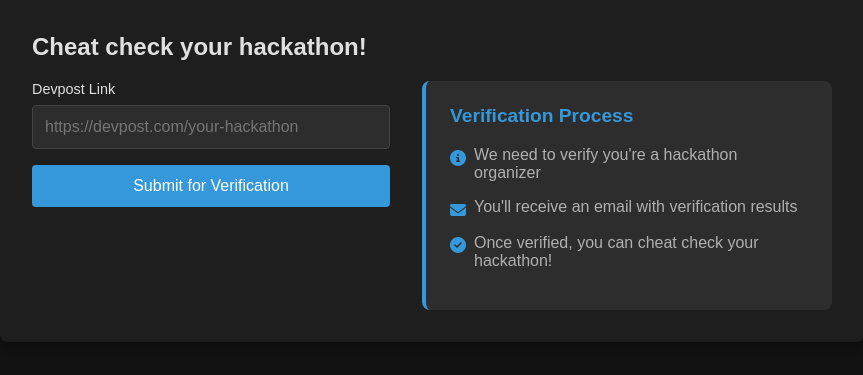
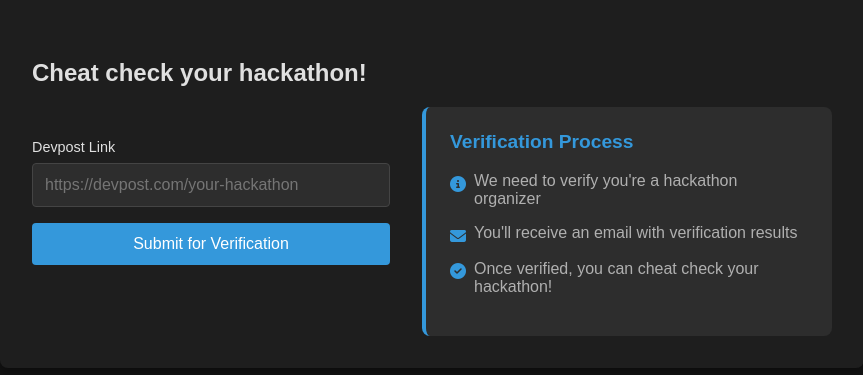
Before and after one commit to isharghura/HackVerify, a Flask app: template templates/dashboard.html in a window 1280 px wide. Shown: the part 263-638 px from the top of the page, without its empty margins (208-1071 px from the left). Run offline with Flask 3, Linux system fonts and the light colour scheme; the template is opened without the code that fills it, so the values that code supplies are empty.

Commit message:
style: add spacer to look symmetrical

```diff
--- a/static/styles.css
+++ b/static/styles.css
@@ -36,9 +36,11 @@
     margin: 0.5rem 0 0.5rem;
 }
 
+
 form {
     display: flex;
     flex-direction: column;
+    margin-top: 2rem;
 }
 
 .form-group {
@@ -225,6 +227,10 @@
     margin-top: 0.2rem;
 }
 
+.spacer {
+    height: 2rem;
+    /* Adjust this value to control the space */
+}
 /* For mobile responsiveness */
 @media (max-width: 768px) {
     .container {
--- a/templates/dashboard.html
+++ b/templates/dashboard.html
@@ -15,6 +15,7 @@
         </header>
 
         <div class="dashboard-content">
+            <div class="spacer"></div>
             <h2>Cheat check your hackathon!</h2>
             <div class="form-container">
                 <form id="devpostForm" class="main-form">
```
